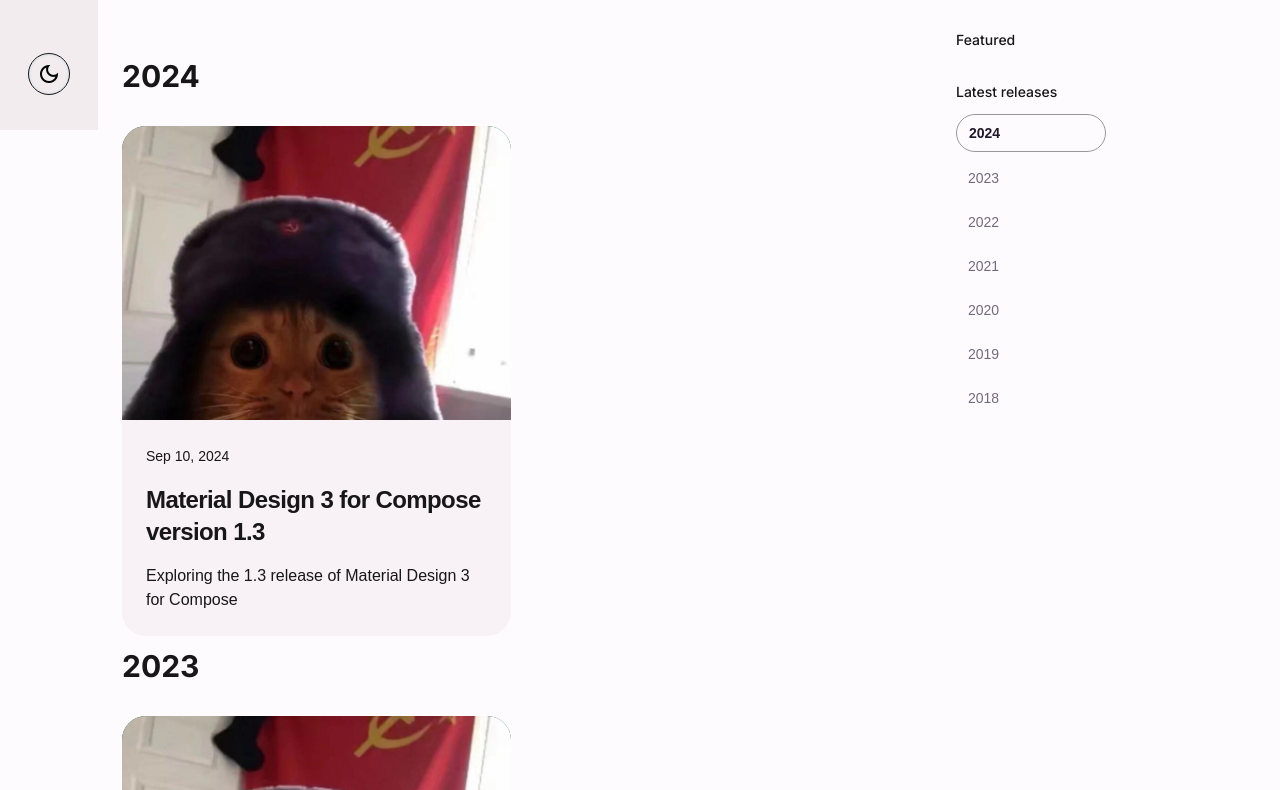
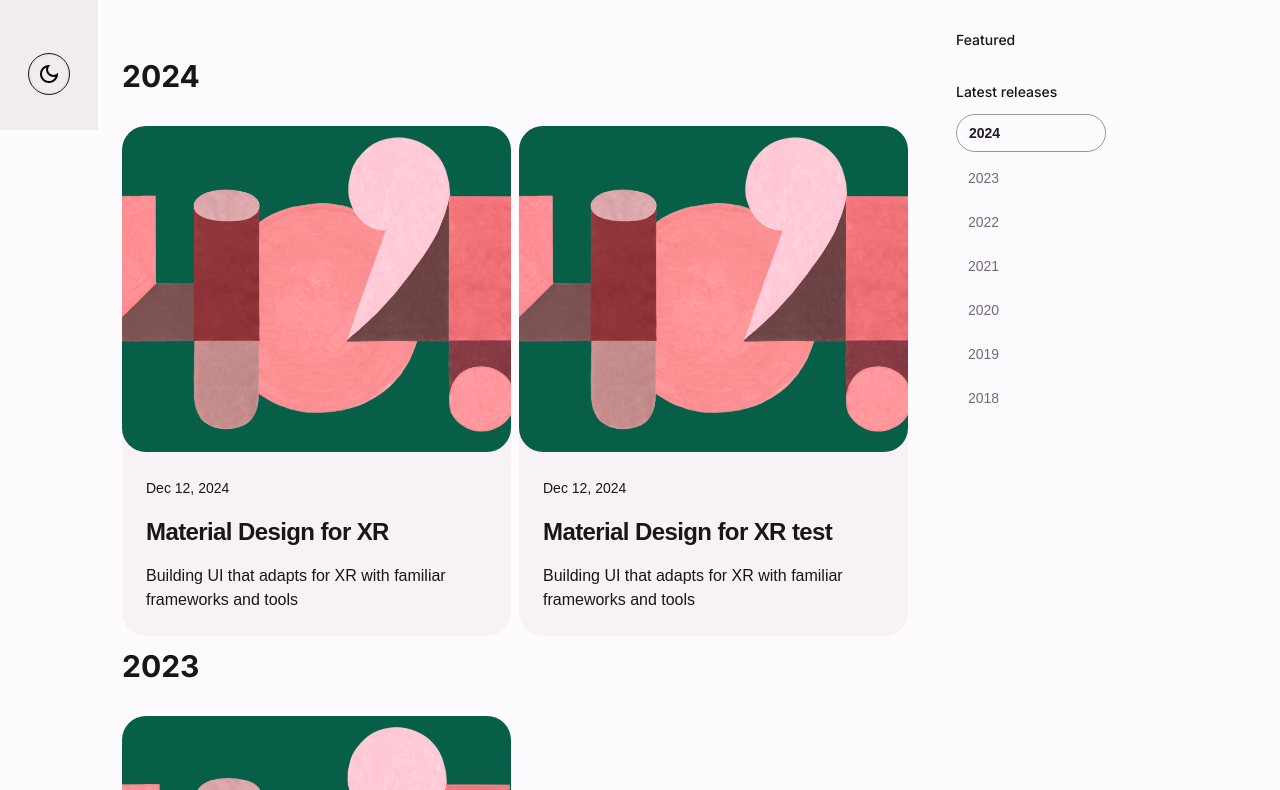
Before and after one commit to PwnOwn/web-blog, a Next.js app: page /blog in a window 1280 px wide. Shown: the part 670-1460 px from the top of the page. Built offline with nearby package versions, Linux system fonts and the light colour scheme; a web font is replaced by a local one.

Commit message:
change post blog

```diff
--- a/app/blog/page.tsx
+++ b/app/blog/page.tsx
@@ -1,19 +1,27 @@
 "use client"
 
 import { useEffect, useRef, useState, useCallback } from "react"
-import Image from "next/image"
 import Link from "next/link"
 import BlogCard from "../components/ui/blog-card"
-import Pagehader from "../components/pagehader"
 import MaterialDesignHero from "../components/pagehader"
 const blogPosts = [
   {
     id: 1,
-    title: "Material Design for XR (Developer Preview)",
+    title: "Material Design for XR",
     description: "Building UI that adapts for XR with familiar frameworks and tools",
     date: "Dec 12, 2024",
     image: "/404.png",
     year: 2024,
+    href:'#'
+  },
+  {
+    id: 11,
+    title: "Material Design for XR test",
+    description: "Building UI that adapts for XR with familiar frameworks and tools",
+    date: "Dec 12, 2024",
+    image: "/404.png",
+    year: 2024,
+    href:'#'
   },
   {
     id: 2,
@@ -22,6 +30,7 @@
     date: "Nov 04, 2024",
     image: "/404.png",
     year: 2018,
+    href:'#'
   },
   {
     id: 3,
@@ -30,6 +39,7 @@
     date: "Nov 04, 2019",
     image: "/404.png",
     year: 2019,
+    href:'#'
   },
   {
     id: 4,
@@ -38,6 +48,7 @@
     date: "Nov 04, 2019",
     image: "/404.png",
     year: 2021,
+    href:'#'
   },
   {
     id: 5,
@@ -46,6 +57,7 @@
     date: "Nov 04, 2019",
     image: "/404.png",
     year: 2023,
+    href:'#'
   },
   {
     id: 6,
@@ -54,6 +66,7 @@
     date: "Nov 04, 2019",
     image: "/404.png",
     year: 2022,
+    href:'#'
   },
   {
     id: 7,
@@ -62,6 +75,7 @@
     date: "Nov 04, 2019",
     image: "/404.png",
     year: 2020,
+    href:'#'
   },
 
 ]
@@ -108,12 +122,12 @@
   return (
     <div className="dark:text-white">
       <MaterialDesignHero
-      videoUrl="https://kstatic.googleusercontent.com/files/65da8f0326427a8e71bfa678348f3fa1a4bb1660e0b013591eb3bfd9df455bd5a3334249de61229029be7d2fd7cf18d4e143728b7e0702b6bde6251a9c64511a"
-      date="Dec 16, 2020"
-      title="The State of Design Systems: 2020"
-      description="A community survey of design systems, from creation to implementation and beyond"
+        videoUrl="https://kstatic.googleusercontent.com/files/65da8f0326427a8e71bfa678348f3fa1a4bb1660e0b013591eb3bfd9df455bd5a3334249de61229029be7d2fd7cf18d4e143728b7e0702b6bde6251a9c64511a"
+        date="Dec 16, 2020"
+        title="The State of Design Systems: 2020"
+        description="A community survey of design systems, from creation to implementation and beyond"
 
-    />
+      />
       <div className="max-w-7xl mx-auto px-4 sm:px-6  py-12">
 
         <div className="grid  lg:grid-cols-[1fr,300px] gap-12">
@@ -133,18 +147,18 @@
                 {blogPosts.filter((post) => post.year === year).length === 0 ? (
                   <p>No blog posts for this year.</p>
                 ) : (
-                  <div className="grid grid-cols-2  gap-[8px] mb-3 ">
+                  <div className="grid grid-cols-1 md:grid-cols-2  gap-[8px] mb-3 ">
                     {blogPosts
                       .filter((post) => post.year === year)
                       .map((post) => (
                         <article key={post.id} className="grid gap-6  rounded-lg overflow-hidden h-[510px] ">
 
                           <BlogCard
-                            title="Material Design 3 for Compose version 1.3"
-                            description="Exploring the 1.3 release of Material Design 3 for Compose"
-                            date="Sep 10, 2024"
-                            imageUrl="/pic.jpg"
-                            href="#"
+                            title={post.title}
+                            description={post.description || "Default description"}
+                            date={post.date || "Sep 10, 2024"}
+                            imageUrl={post.image || "/pic.jpg"}
+                            href={post.href || "#"}
                           />
                         </article>
 
--- a/app/components/ui/blog-card.tsx
+++ b/app/components/ui/blog-card.tsx
@@ -17,8 +17,8 @@
             <Card className="overflow-hidden flex h-full w-auto box-content rounded-[24px]" >
                 {/* 图片和文字上下排列 */}
                 <div className="flex flex-col h-full w-full ">
-                    <div className="relative h-full bg-emerald-800 w-full">
-                        <Image src={imageUrl || "/placeholder.svg"} alt="" fill className="object-cover" priority />
+                    <div className="relative h-full bg-emerald-800 w-full rounded-b-[24px]">
+                        <Image src={imageUrl || "/placeholder.svg"} alt="" fill className="object-cover " priority />
                     </div>
                     <CardContent className="p-6 grid relative self-start min-w-[calc(100%-48px)]  gap-2 ">
                         <div className="space-y-4">
```
